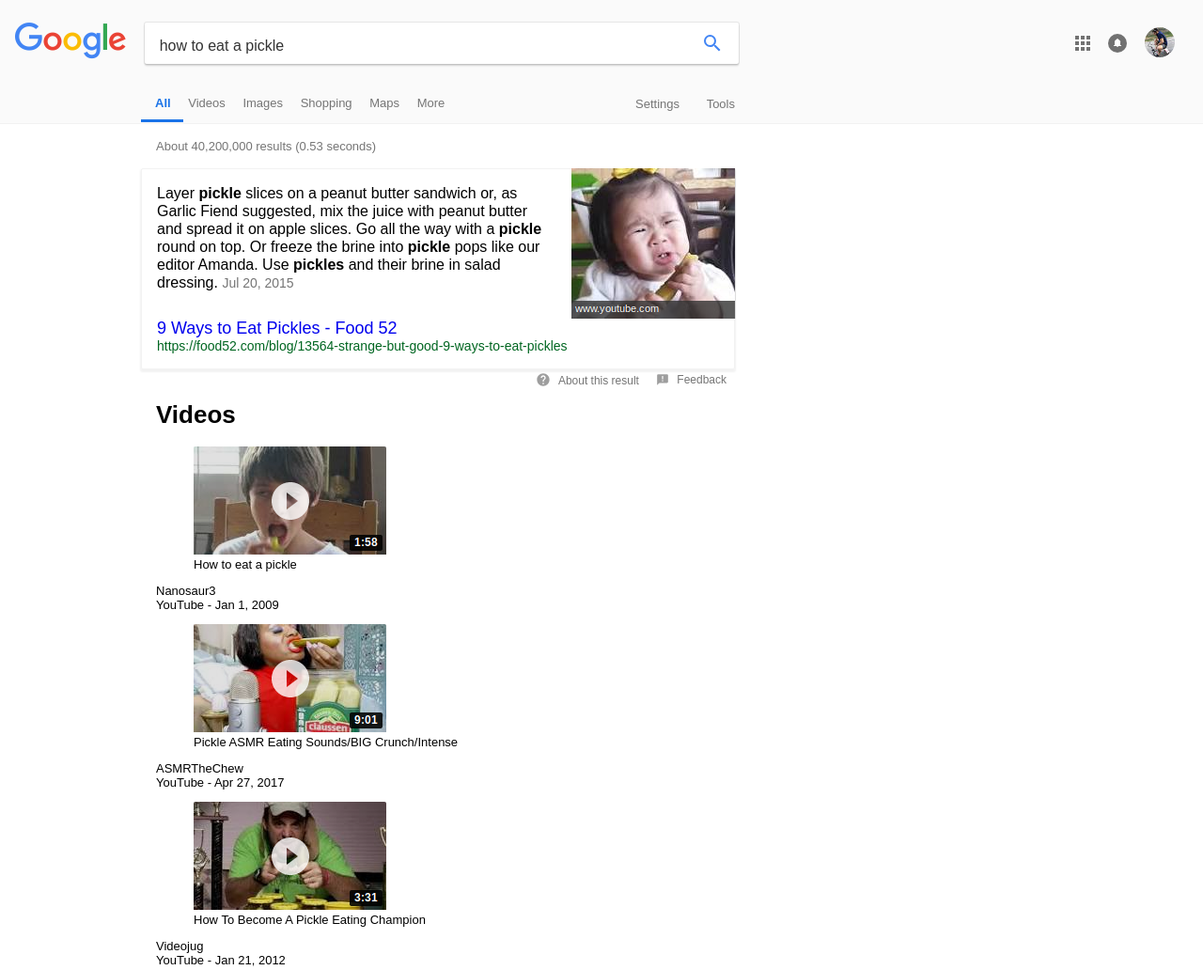
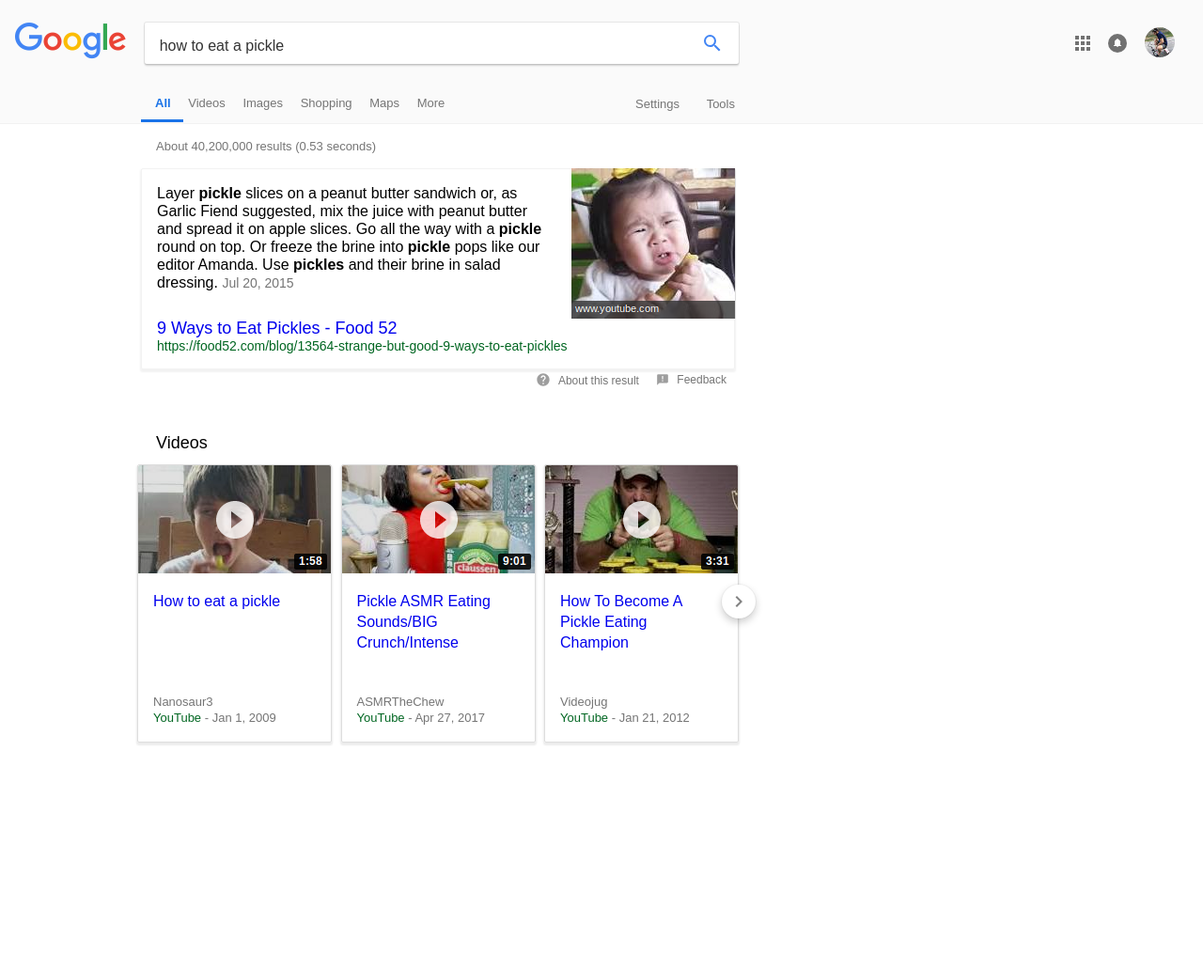
Before and after one commit to ogdendavis/google-clone, a plain HTML site: page results-page.html in a window 1280 px wide. Shown: the whole page at 94% size. After the commit the page ends 912 px from the top, so only its background shows below. Drawn offline with Linux system fonts and the light colour scheme.

Commit message:
Style video scroller

```diff
--- a/results-page.html
+++ b/results-page.html
@@ -81,10 +81,12 @@
       <div class="videos-scroller">
         <div class="video" id="video1">
           <div class="video-thumbnail">
+            <a href="https://www.youtube.com/watch?v=hR8WRVdp84I">
               <figure>
                 <img src="images/results/video1.png" alt="Boy eats a pickle" height="115px" width="205px">
                 <figcaption>How to eat a pickle</figcaption>
               </figure>
+            </a>
           </div>
           <div class="video-info">
             <div class="video-user">Nanosaur3</div>
@@ -96,10 +98,12 @@
         </div>
         <div class="video" id="video2">
           <div class="video-thumbnail">
+            <a href="https://www.youtube.com/watch?v=GUUAu_aiaVw">
               <figure>
                 <img src="images/results/video2.png" alt="Woman eats a pickle" height="115px" width="205px">
                 <figcaption>Pickle ASMR Eating Sounds/BIG Crunch/Intense</figcaption>
               </figure>
+            </a>
           </div>
           <div class="video-info">
             <div class="video-user">ASMRTheChew</div>
@@ -111,10 +115,12 @@
         </div>
         <div class="video" id="video3">
           <div class="video-thumbnail">
+            <a href="https://www.youtube.com/watch?v=kawVysmW70k">
               <figure>
                 <img src="images/results/video3.png" alt="Man eats a pickle" height="115px" width="205px">
-              <figcaption>How To Become A Pickle Eating Champion</figcaption>
+                <figcaption>How To Become A Pickle Eating<br> Champion</figcaption>
               </figure>
+            </a>
           </div>
           <div class="video-info">
             <div class="video-user">Videojug</div>
@@ -124,8 +130,9 @@
             </div>
           </div>
         </div>
+          <div id="more-videos">
+            <img src="images/icons/arrow-right-icon.svg" height="24px" width="24px">
           </div>
-      <div id="more-videos">
       </div>
     </div> <!-- end of videos -->
 
--- a/styles/results-page.css
+++ b/styles/results-page.css
@@ -175,3 +175,80 @@ main > div {
   color: var(--green-text);
   font-size: 14px;
 }
+
+/* Videos */
+
+figure {
+  margin: 0;
+}
+
+figcaption {
+  height: 94px;
+  padding: 16px;
+  font-size: 16px;
+  line-height: 22px;
+}
+
+h1 {
+  font-size: 18px;
+  font-weight: 400;
+  padding: 0;
+}
+
+.video {
+  border: 1px solid rgb(221, 221, 221);
+  border-radius: 2px;
+  box-shadow: rgba(0,0,0,0.08) 0 2px 2px 1px;
+  -moz-box-shadow: rgba(0,0,0,0.08) 0 2px 2px 1px;
+  -webkit-box-shadow: rgba(0,0,0,0.08) 0 2px 2px 1px;
+  display: inline-block;
+  width: 205px;
+}
+
+.video-info {
+  padding: 0 16px 16px 16px;
+}
+
+.video-date, .video-user {
+  color: var(--light-text);
+}
+
+.video-published {
+  padding: 2px 0;
+}
+
+.video-source {
+  color: var(--green-text);
+}
+
+.videos-scroller {
+  display: flex;
+  justify-content: space-between;
+  margin-left: -20px;
+  position: relative;
+  width: 640px;
+}
+
+.videos {
+  margin-top: 40px;
+}
+
+#more-videos {
+  background: #fff;
+  border-radius: 50%;
+  box-shadow: rgba(0, 0, 0, 0.04) 0px 0px 0px 1px, rgba(0, 0, 0, 0.2) 0px 4px 8px 0px;
+  -moz-box-shadow: rgba(0, 0, 0, 0.04) 0px 0px 0px 1px, rgba(0, 0, 0, 0.2) 0px 4px 8px 0px;
+  -webkit-box-shadow: rgba(0, 0, 0, 0.04) 0px 0px 0px 1px, rgba(0, 0, 0, 0.2) 0px 4px 8px 0px;
+  display: flex;
+  flex-direction: column;
+  height: 36px;
+  justify-content: center;
+  position: absolute;
+  top: 128px;
+  right: -18px;
+  width: 36px;
+}
+
+#more-videos img {
+  margin: auto;
+}
```
Also changed, not shown: images/icons/arrow-right-icon.svg (added). Lines whose indentation alone changed are shown as unchanged.
